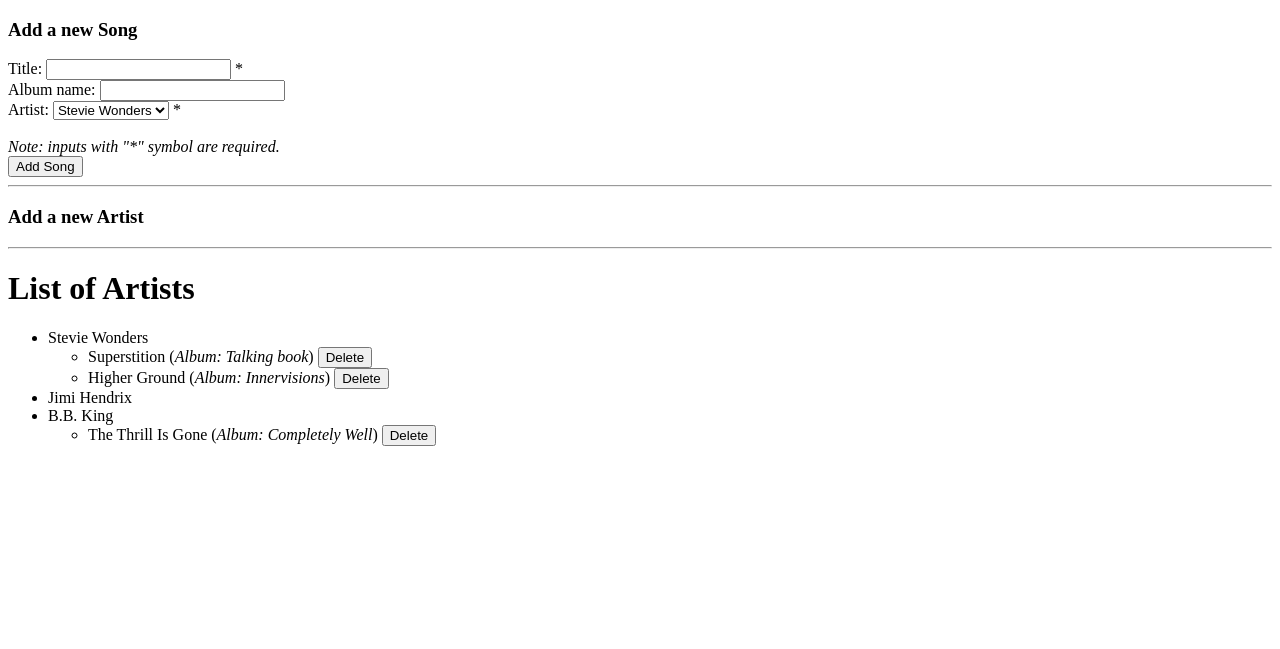
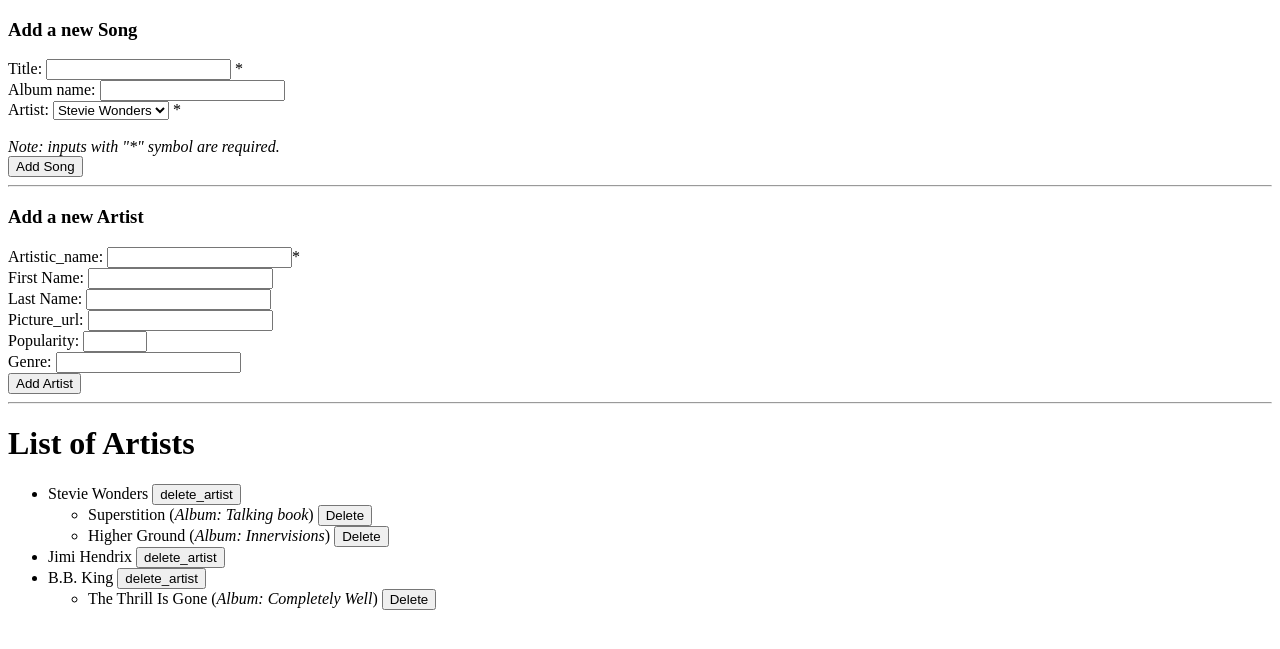
Before and after one commit to rmotr-group-projects/wdc-django-html-forms, a Django app: page /artists/ in a window 1280 px wide. Shown: the top 649 px of the page. Run offline with Django 3.2, Linux system fonts and the light colour scheme; data comes from the database, SQL or seed files in the repository.

Commit message:
works buttons for forms

```diff
--- a/django_html_forms/artists/views.py
+++ b/django_html_forms/artists/views.py
@@ -1,4 +1,4 @@
-from django.shortcuts import render, redirect
+from django.shortcuts import render, redirect, get_object_or_404, Http404
 from django.http import HttpResponseNotFound
 
 from .models import Artist, Song
@@ -38,8 +38,32 @@ def delete_song(request):
 
 
 def create_artist(request):
-    pass
+    artistic_name = request.POST['artistic_name']
+    first_name = request.POST['first_name']
+    last_name = request.POST['last_name']
+    picture_url = request.POST['picture_url']
+    popularity = request.POST['popularity']
+    genre = request.POST['genre']
+
+    if not artistic_name or not first_name or not last_name or not picture_url or not popularity or not genre:
+        return redirect('artists')
+
+    Artist.objects.create(
+        artistic_name=artistic_name,
+        first_name=first_name,
+        last_name=last_name,
+        picture_url=picture_url,
+        popularity=popularity,
+        genre=genre
+    )
+    return redirect('artists')
 
 
 def delete_artist(request):
-    pass
+    artist_id = request.POST['artist_id']
+    try:
+        artist = Artist.objects.get(id=artist_id)
+    except Artist.DoesNotExist:
+        return HttpResponseNotFound()
+    artist.delete()
+    return redirect('artists')
--- a/django_html_forms/django_html_forms/urls.py
+++ b/django_html_forms/django_html_forms/urls.py
@@ -27,4 +27,6 @@ urlpatterns = [
     ##################
     # Your URLs here #
     ##################
+    path('create-artist/', views.create_artist, name='create_artist'),
+    path('delete-artist/', views.delete_artist, name='delete_artist'),
 ]
--- a/django_html_forms/templates/index.html
+++ b/django_html_forms/templates/index.html
@@ -39,9 +39,36 @@
 
   <!-- Create Artist form -->
   <h3>Add a new Artist</h3>
-  <form action="" method='POST'> <!--  Add propper URL in form's action -->
+  <form action="{% url 'create_artist' %}" method='POST'> <!--  Add propper URL in form's action -->
     {% csrf_token %}
     <!-- Add here the fields for the 'Add Artist' form -->
+
+    <div>
+      Artistic_name:
+      <input type="text" name="artistic_name">*
+    </div>
+    <div>
+      First Name:
+      <input type="text" name="first_name">
+    </div>
+    <div>
+      Last Name:
+      <input type="text" name="last_name">
+    </div>
+    <div>
+      Picture_url:
+      <input type="url" name="picture_url">
+    </div>
+    <div>
+      Popularity:
+      <input type="number" min="0" max="100" name="popularity">
+    </div>
+    <div>
+      Genre:
+      <input type="text" name='genre'>
+    </div>
+    <input type="submit" value="Add Artist">
+
   </form>
   <hr>
 
@@ -52,9 +79,11 @@
       <li>
         <label>{{ artist.artistic_name }}</label>
         <!-- Form for deleting an Artist -->
-        <form action="" method='POST' class='inline'> <!--  Add propper URL in form's action -->
+        <form action="{% url 'delete_artist' %}" method='POST' class='inline'> <!--  Add propper URL in form's action -->
           {% csrf_token %}
           <!-- Add here the fields for the 'Delete Artist' form -->
+          <input type="hidden" name="artist_id" value="{{artist.id}}">
+          <input type="submit" name="delete_artist" value="delete_artist">
         </form>
         <ul>
           {% for song in artist.song_set.all %}
```
